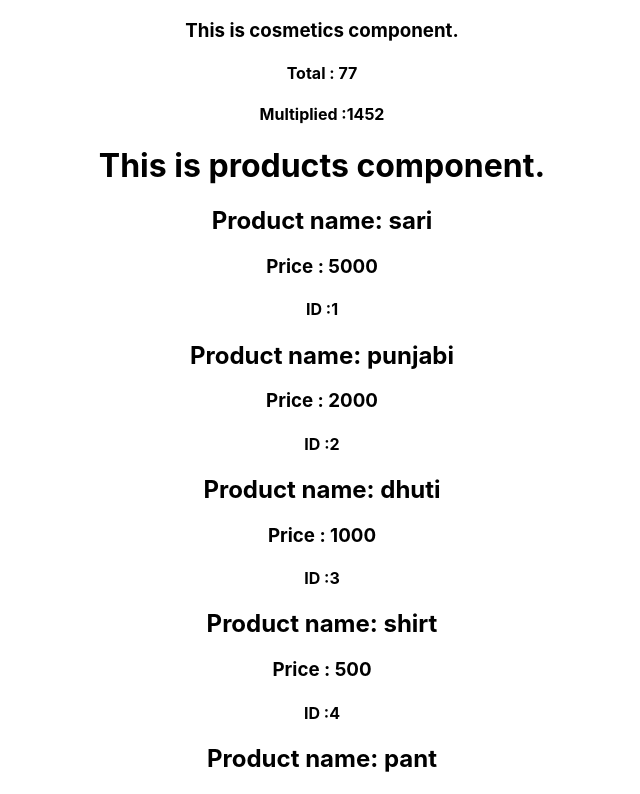
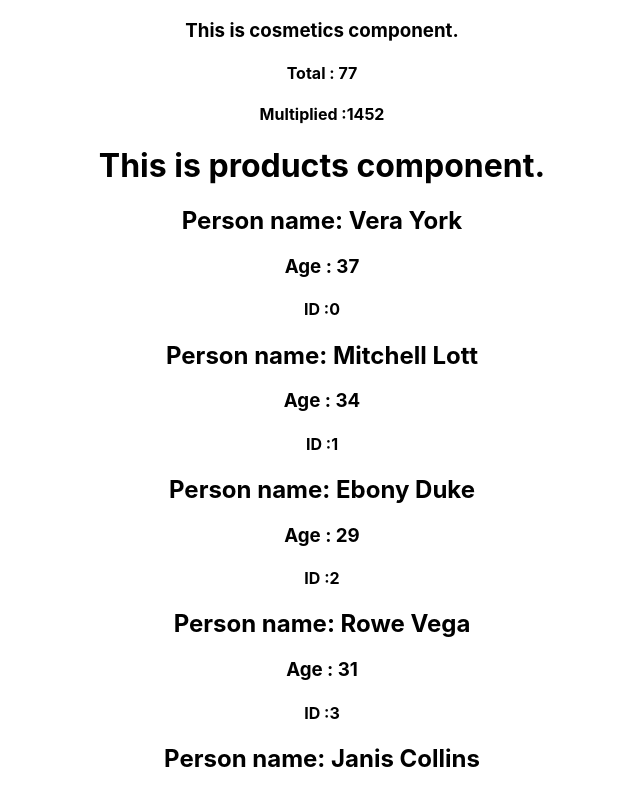
Before and after one commit to Sobuj54/module-49.5-Modules-and-Data-storage-Integration, a React (Create React App) app: page / in a window 1280 px wide. Shown: the top 794 px of the page, without its empty margins (318-958 px from the left). Built offline with nearby package versions, Linux system fonts and the light colour scheme.

Commit message:
created customized data and used it

```diff
--- a/src/Components/Product/Product.js
+++ b/src/Components/Product/Product.js
@@ -1,12 +1,12 @@
 import React from "react";
 
 const Product = (props) => {
-  const { id, name, price } = props.product;
+  const { index, name, age } = props.product;
   return (
     <div>
-      <h2>Product name: {name}</h2>
-      <h3>Price : {price}</h3>
-      <h4>ID :{id}</h4>
+      <h2>Person name: {name}</h2>
+      <h3>Age : {age}</h3>
+      <h4>ID :{index}</h4>
     </div>
   );
 };
--- a/src/Components/Products/Products.js
+++ b/src/Components/Products/Products.js
@@ -3,17 +3,47 @@ import Product from "../Product/Product";
 
 const Products = () => {
   const products = [
-    { id: 1, name: "sari", price: 5000 },
-    { id: 2, name: "punjabi", price: 2000 },
-    { id: 3, name: "dhuti", price: 1000 },
-    { id: 4, name: "shirt", price: 500 },
-    { id: 5, name: "pant", price: 800 },
+    {
+      index: 0,
+      age: 37,
+      name: "Vera York",
+    },
+    {
+      index: 1,
+      age: 34,
+      name: "Mitchell Lott",
+    },
+    {
+      index: 2,
+      age: 29,
+      name: "Ebony Duke",
+    },
+    {
+      index: 3,
+      age: 31,
+      name: "Rowe Vega",
+    },
+    {
+      index: 4,
+      age: 35,
+      name: "Janis Collins",
+    },
+    {
+      index: 5,
+      age: 21,
+      name: "Craig Wise",
+    },
+    {
+      index: 6,
+      age: 38,
+      name: "Penny Beasley",
+    },
   ];
   return (
     <div>
       <h1>This is products component.</h1>
       {products.map((product) => (
-        <Product product={product} key={product.id}></Product>
+        <Product product={product} key={product.index}></Product>
       ))}
     </div>
   );
```
